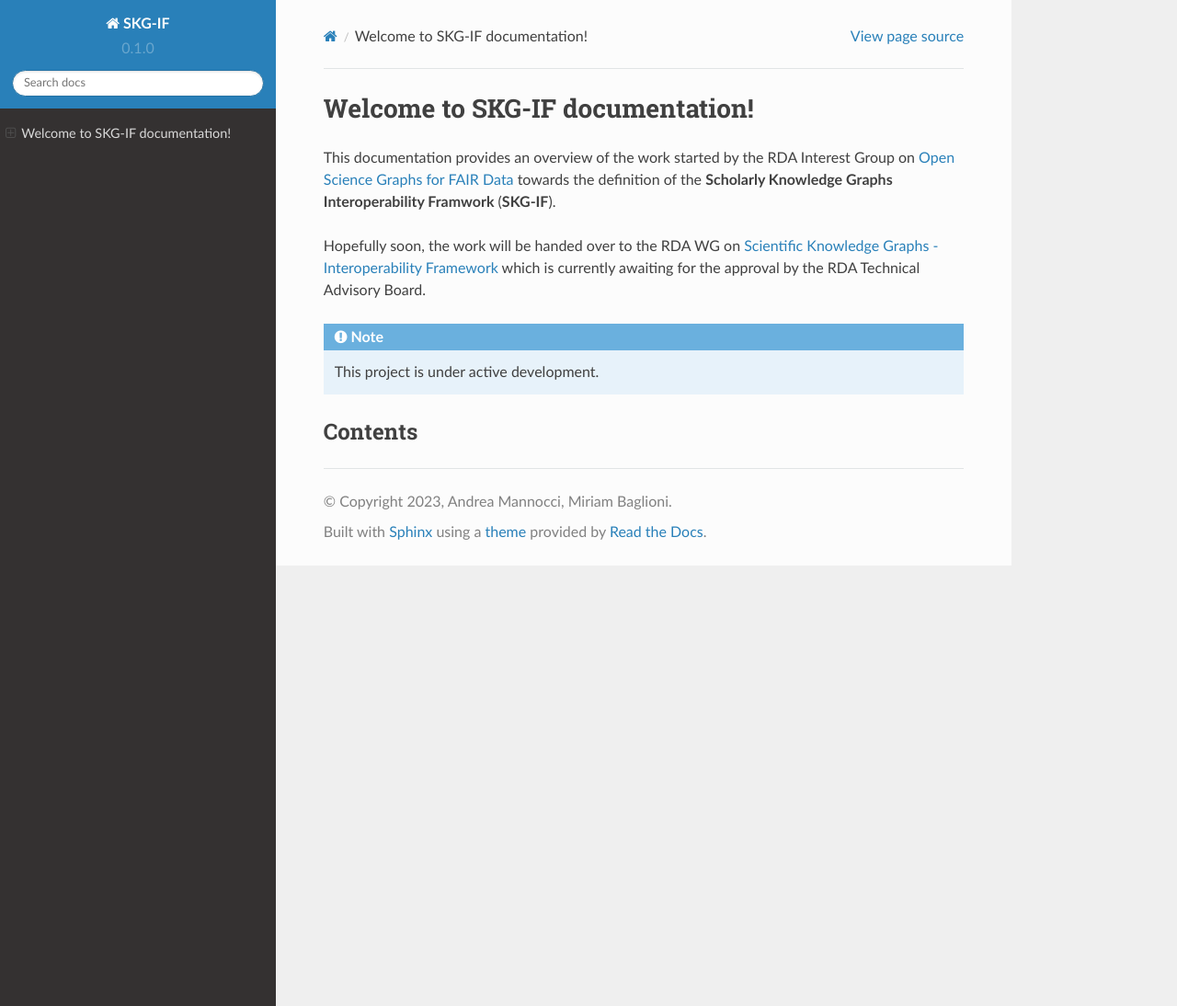
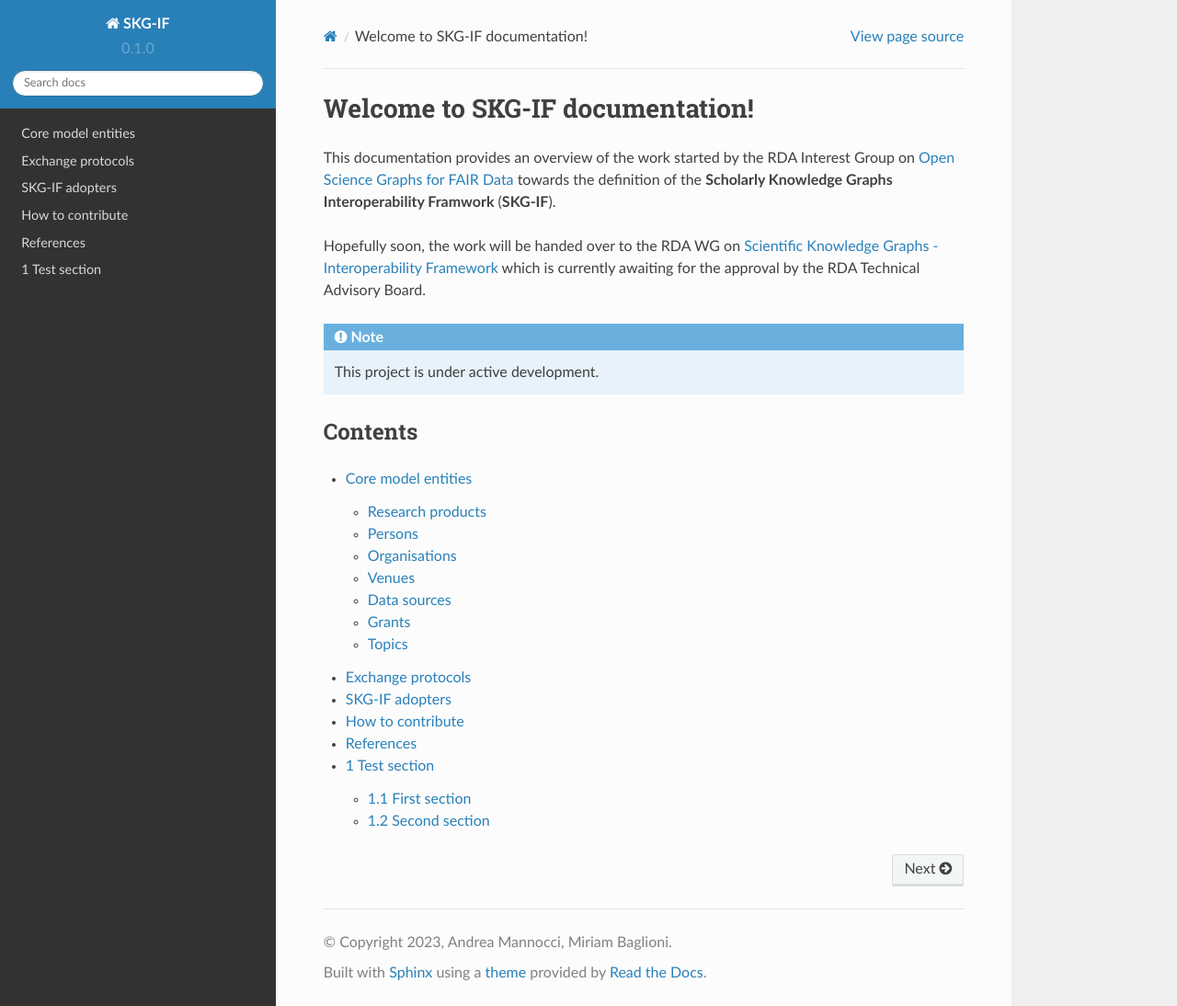
Before and after one commit to andremann/SKG-IF, a Sphinx documentation site: the page built from docs/source/index.rst, in a window 1280 px wide and 1094 px high. Shown: the whole window at 92% size. Built offline with Sphinx 7.4.7 and the Read the Docs theme 2.0.0, drawn with Linux system fonts in a browser that asks for light colours; part of the change alters nothing that is shown.

```diff
--- a/docs/source/index.rst
+++ b/docs/source/index.rst
@@ -16,8 +16,8 @@ which is currently awaiting for the approval by the RDA Technical Advisory Board
 Contents
 --------
 
-.. .. toctree::
-..    :maxdepth: 2
+.. toctree::
+   :maxdepth: 2
 
 
    model
```
